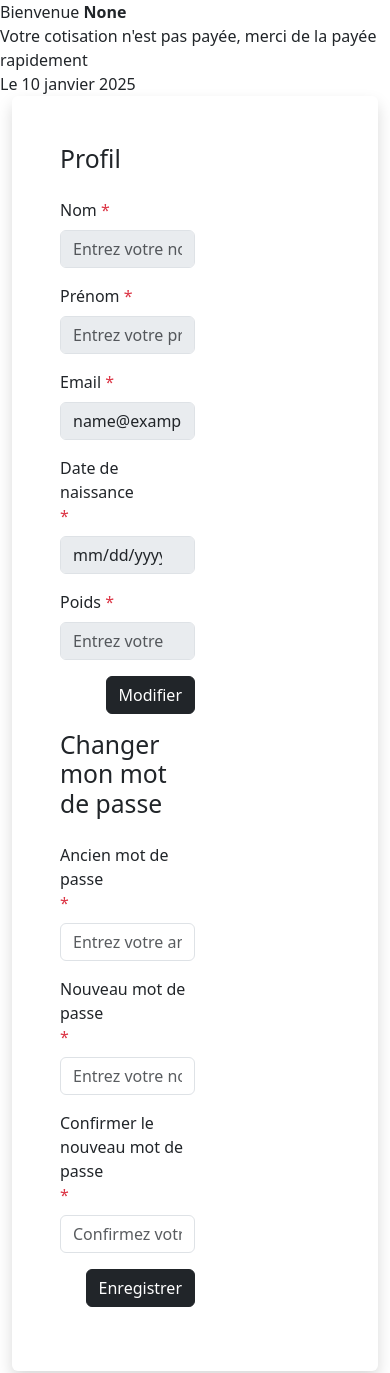
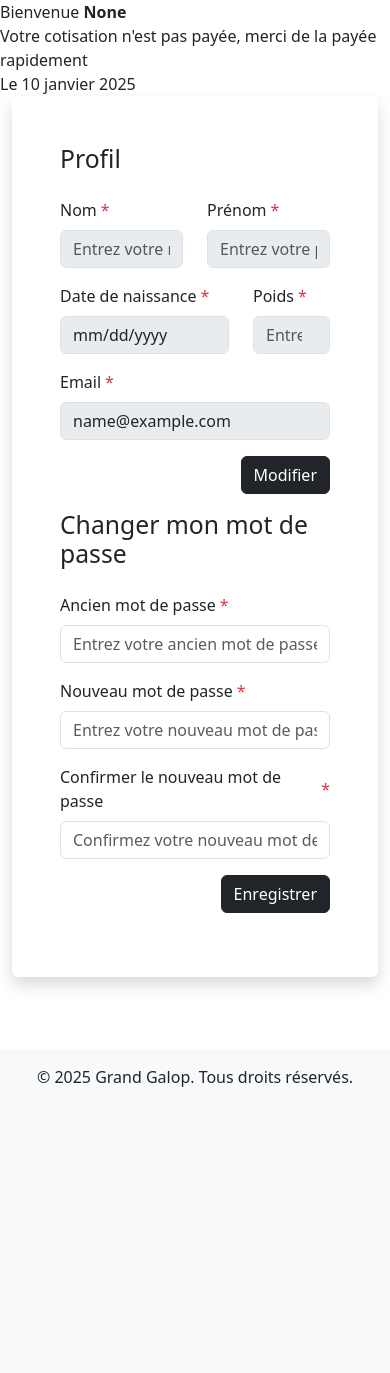
Before and after one commit to elyandreb/SAE-WEB-BD, a Flask app: page /profil/ in a window 390 px wide. Shown: the part 82-1455 px from the top of the page. After the commit the page ends 1169 px from the top, so only its background shows below. Run offline with Flask 3, Linux system fonts and the light colour scheme; the visitor is signed in with stand-in values (Sample User, id 1); data that the repository does not hold is empty; parts of the project's set-up code (start-up, migrations or seed data) failed here and were passed over; some libraries are stand-ins or nearby versions.

Commit message:
déplacement cases du profil + ajout responsivité + ajout text-danger

```diff
--- a/project/templates/profil.html
+++ b/project/templates/profil.html
@@ -18,20 +18,19 @@
 
     <div class="p-5 rounded shadow w-100 main_profil">
         <!-- Main content area -->
-        <div class="w-50">
+        <div class="col-12 col-md-8 col-lg-6 mx-auto">
             <h2 class="mb-4">Profil</h2>
             <form method="POST" action="{{ url_for('profil') }}">
                 {{ form.hidden_tag() }}
-
+                <div class="row mb-3">
                     <!--Nom-->
-                <div class="mb-3">
-                    <label for="name" class="form-label">
-                        {{ form.name.label }} <span class="text-danger">*</span>
+                    <div class="col">
+                        <label for="name" class="form-label d-flex align-items-center">
+                            {{ form.name.label }} <span class="text-danger ms-1">*</span>
                         </label>
-                    {{ form.name(size=50, class_="form-control w-100",
+                        {{ form.name(size=50, class_="form-control",
                                     disabled=(True if not edit else False),
                                     placeholder="Entrez votre nom") }}
-                </div>
                         {% if form.name.errors %}
                             <ul class="list-group">
                                 {% for e in form.name.errors %}
@@ -39,16 +38,15 @@
                                 {% endfor %}
                             </ul>
                         {% endif %}
-
+                    </div>
                     <!--Prénom-->
-                <div class="mb-3">
-                    <label for="first_name" class="form-label">
-                        {{ form.first_name.label }} <span class="text-danger">*</span>
+                    <div class="col">
+                        <label for="first_name" class="form-label d-flex align-items-center">
+                            {{ form.first_name.label }} <span class="text-danger ms-1">*</span>
                         </label>
-                    {{ form.first_name(size=50, class_="form-control w-100",
+                        {{ form.first_name(size=50, class_="form-control",
                                         disabled=(True if not edit else False),
                                         placeholder="Entrez votre prénom") }}
-                </div>
                         {% if form.first_name.errors %}
                             <ul class="list-group">
                                 {% for e in form.first_name.errors %}
@@ -56,16 +54,53 @@
                                 {% endfor %}
                             </ul>
                         {% endif %}
+                    </div>
+                </div>
+
+                <div class="row mb-3">
+                    <!--Date de naissance-->
+                    <div class="col">
+                        <label for="birth_date" class="form-label d-flex align-items-center">
+                            {{ form.birth_date.label }} <span class="text-danger ms-1">*</span>
+                        </label>
+                        {{ form.birth_date(size=50, class_="form-control",
+                                        disabled=(True if not edit else False),
+                                        placeholder="Entrez votre date de naissance") }}
+                        {% if form.birth_date.errors %}
+                            <ul class="list-group">
+                                {% for e in form.birth_date.errors %}
+                                    <li class="list-group-item list-group-item-danger">{{ e }}</li>
+                                {% endfor %}
+                            </ul>
+                        {% endif %}
+                    </div>
+                    <!--Poids-->
+                    <div class="col">
+                        <label for="poids" class="form-label d-flex align-items-center">
+                            {{ form.poids.label }} <span class="text-danger ms-1">*</span>
+                        </label>
+                        {{ form.poids(size=50, class_="form-control",
+                                    disabled=(True if not edit else False),
+                                    placeholder="Entrez votre poids") }}
+                        {% if form.poids.errors %}
+                            <ul class="list-group">
+                                {% for e in form.poids.errors %}
+                                    <li class="list-group-item list-group-item-danger">{{ e }}</li>
+                                {% endfor %}
+                            </ul>
+                        {% endif %}
+                    </div>
+                </div>
 
                 <!--Email-->
-                <div class="mb-3">
-                    <label for="email" class="form-label">
-                        {{ form.email.label }} <span class="text-danger">*</span>
+                <div class="row mb-3">
+                    <div class="col">
+                        <label for="email" class="form-label d-flex align-items-center">
+                            {{ form.email.label }} <span class="text-danger ms-1">*</span>
                         </label>
-                    {{ form.email(size=50, class_="form-control w-100",
+                        {{ form.email(size=50, class_="form-control",
                                       disabled=(True if not edit else False),
                                       placeholder="Entrez votre email") }}
-                </div>
                         {% if form.email.errors %}
                             <ul class="list-group">
                                 {% for e in form.email.errors %}
@@ -73,41 +108,8 @@
                                 {% endfor %}
                             </ul>
                         {% endif %}
-
-                <!--Date d'anniversaire-->
-                <div class="mb-3">
-                    <label for="birth_date" class="form-label">
-                        {{ form.birth_date.label }} <span class="text-danger">*</span>
-                    </label>
-                    {{ form.birth_date(size=50, class_="form-control w-100",
-                                 disabled=(True if not edit else False),
-                                 placeholder="Entrez votre nom") }}
                     </div>
-                {% if form.birth_date.errors %}
-                    <ul class="list-group">
-                        {% for e in form.birth_date.errors %}
-                            <li class="list-group-item list-group-item-danger">{{ e }}</li>
-                        {% endfor %}
-                    </ul>
-                {% endif %}
-
-                <!--Poids-->
-                <div class="mb-3">
-                    <label for="poids" class="form-label">
-                        {{ form.poids.label }} <span class="text-danger">*</span>
-                    </label>
-                    {{ form.poids(size=50, class_="form-control w-100",
-                                 disabled=(True if not edit else False),
-                                 placeholder="Entrez votre nom") }}
                 </div>
-                {% if form.poids.errors %}
-                    <ul class="list-group">
-                        {% for e in form.poids.errors %}
-                            <li class="list-group-item list-group-item-danger">{{ e }}</li>
-                        {% endfor %}
-                    </ul>
-                {% endif %}
-
 
                 <div class="d-flex">
                     <div class="mb-3 ms-auto">
@@ -127,8 +129,8 @@
                 {{ mdp_f.hidden_tag() }}
 
                 <div class="mb-3">
-                    <label for="old_password" class="form-label">
-                        {{ mdp_f.old_password.label }} <span class="text-danger">*</span>
+                    <label for="old_password" class="form-label d-flex align-items-center">
+                        {{ mdp_f.old_password.label }} <span class="text-danger ms-1">*</span>
                     </label>
                     {{ mdp_f.old_password(class_="form-control w-100", placeholder="Entrez votre ancien mot de passe") }}
                 </div>
@@ -141,8 +143,8 @@
                 {% endif %}
 
                 <div class="mb-3">
-                    <label for="new_password" class="form-label">
-                        {{ mdp_f.new_password.label }} <span class="text-danger">*</span>
+                    <label for="new_password" class="form-label d-flex align-items-center">
+                        {{ mdp_f.new_password.label }} <span class="text-danger ms-1">*</span>
                     </label>
                     {{ mdp_f.new_password(class_="form-control w-100", placeholder="Entrez votre nouveau mot de passe") }}
                 </div>
@@ -155,8 +157,8 @@
                 {% endif %}
 
                 <div class="mb-3">
-                    <label for="confirm_password" class="form-label">
-                        {{ mdp_f.confirm_password.label }} <span class="text-danger">*</span>
+                    <label for="confirm_password" class="form-label d-flex align-items-center">
+                        {{ mdp_f.confirm_password.label }} <span class="text-danger ms-1">*</span>
                     </label>
                     {{ mdp_f.confirm_password(class_="form-control w-100", placeholder="Confirmez votre nouveau mot de passe") }}
                 </div>
```
Lines whose indentation alone changed are shown as unchanged.
